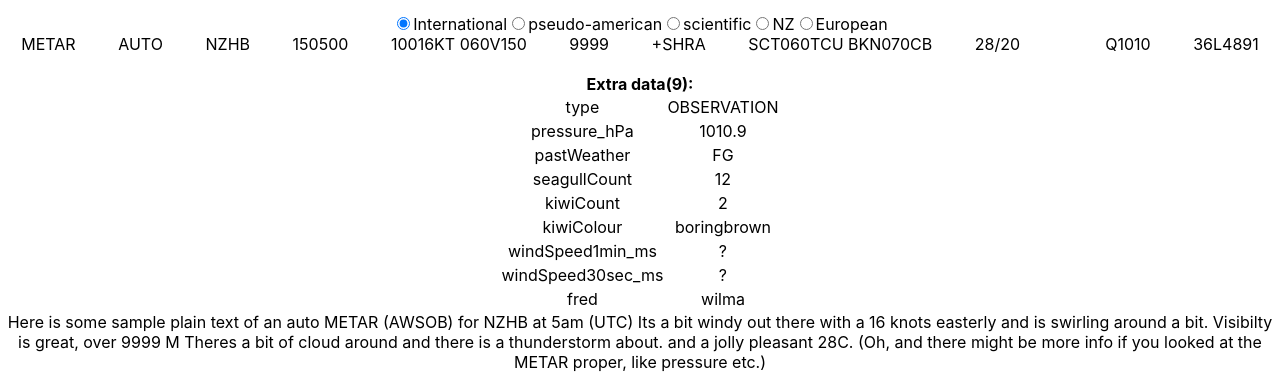
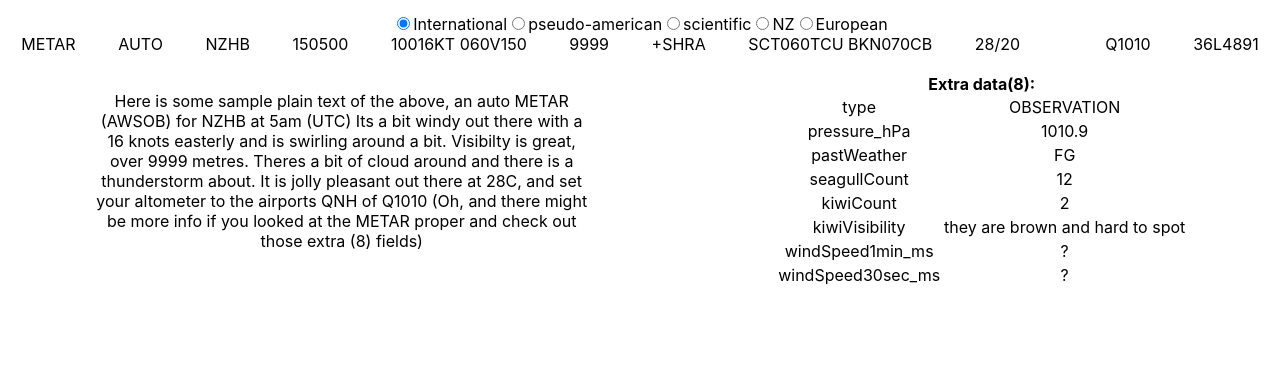
Before and after one commit to H-notle/iwxxm_obs, a React (Create React App) app: page / in a window 1280 px wide. Shown: the part 420-797 px from the top of the page. Built offline with nearby package versions, Linux system fonts and the light colour scheme.

Commit message:
changed layout (extra fields and plain text) tweeked CAVOK added some keyword values

```diff
--- a/src/Metar.tsx
+++ b/src/Metar.tsx
@@ -539,10 +539,12 @@ export function formatPressure(parsedMetar : MetarFields, setUnits:DisplayUnits)
 
 export function formatRunwayState(parsedMetar : MetarFields){
   const result = [];
-  result.push(`${parsedMetar['runwayInfo']['runwayCode']}`);
-  result.push(`${parsedMetar['runwayInfo']['wxCode1']}`);
-  result.push(`${parsedMetar['runwayInfo']['wxCode2']}`);
-  result.push(`${parsedMetar['runwayInfo']['runwayState']}`);
+  if (parsedMetar['runwayInfo']){
+    result.push(`${parsedMetar['runwayInfo']['runwayCode']}`);
+    result.push(`${parsedMetar['runwayInfo']['wxCode1']}`);
+    result.push(`${parsedMetar['runwayInfo']['wxCode2']}`);
+    result.push(`${parsedMetar['runwayInfo']['runwayState']}`);
+  }
   return result.join('');
 }
 
@@ -559,7 +561,7 @@ export function isCAVOK(parsedMetar : MetarFields):boolean {
       result = false;
     } else if (each['cloudType'] === 'CB') {
       result = false;
-    } else if (parsedMetar['presentWeather'] && parsedMetar['presentWeather'].indexOf('TS') >= 0){
+    } else if (parsedMetar['presentWeather'] ){//&& parsedMetar['presentWeather'].indexOf('TS') >= 0){
       result = false; // this prob correct....
     }
   }
@@ -599,7 +601,7 @@ function metar_as_plain_text(parsedMetar: MetarFields, setUnits:DisplayUnits, di
     } else {
       preamble = 'not a proper Observation';
     }
-    result.push('Here is some sample plain text of ' + preamble);
+    result.push('Here is some sample plain text of the above,  ' + preamble);
     if (!is_cccc(parsedMetar['station'] )) {
       result.push('for some place called ' + parsedMetar['station']);
     } else{
@@ -644,9 +646,9 @@ function metar_as_plain_text(parsedMetar: MetarFields, setUnits:DisplayUnits, di
           result.push(`Visibilty is getting down to ${viz}`);
         }
         if (setUnits['visibilityUnits'] === ''){
-          result.push(`M`);
+          result.push(`metres.`);
         }else{
-          result.push(setUnits['visibilityUnits'] );
+          result.push(setUnits['visibilityUnits']+'.' );
         }
       }
     }
@@ -666,21 +668,28 @@ function metar_as_plain_text(parsedMetar: MetarFields, setUnits:DisplayUnits, di
 
     if (parsedMetar['airTemperature_C'] > 25){
       if (parsedMetar['airTemperature_C'] < parsedMetar['dewpointTemperature_C']+4) {
-        result.push(`but its a pretty sticky ${formatTemp(parsedMetar['airTemperature_C'],setUnits)}${setUnits['temperatureUnits']}, Bruce!`);
+        result.push(`It's a pretty sticky ${formatTemp(parsedMetar['airTemperature_C'],setUnits)}${setUnits['temperatureUnits']}, Bruce!`);
       } else if (parsedMetar['airTemperature_C'] < parsedMetar['dewpointTemperature_C']+8) {
-        result.push(`and a jolly pleasant ${formatTemp(parsedMetar['airTemperature_C'],setUnits)}${setUnits['temperatureUnits']}.`);
+        result.push(`It is jolly pleasant out there at ${formatTemp(parsedMetar['airTemperature_C'],setUnits)}${setUnits['temperatureUnits']},`);
       } else {
-        result.push(`and uts a warm  ${formatTemp(parsedMetar['airTemperature_C'],setUnits)}${setUnits['temperatureUnits']}.`);
+        result.push(`It's a warm  ${formatTemp(parsedMetar['airTemperature_C'],setUnits)}${setUnits['temperatureUnits']},`);
       }
     } else if (parsedMetar['airTemperature_C'] < 3){
-        result.push(`and its bloody cold out there at ${formatTemp(parsedMetar['airTemperature_C'],setUnits)}${setUnits['temperatureUnits']}.`);
+        result.push(`Its bloody cold out there at ${formatTemp(parsedMetar['airTemperature_C'],setUnits)}${setUnits['temperatureUnits']},`);
     }else if (parsedMetar['airTemperature_C'] < 8){
-        result.push(`and its getting nippy out there at ${formatTemp(parsedMetar['airTemperature_C'],setUnits)}${setUnits['temperatureUnits']}.`);
+        result.push(`Its getting nippy out there at about ${formatTemp(parsedMetar['airTemperature_C'],setUnits)}${setUnits['temperatureUnits']},`);
     }else {
-        result.push(`and the thermometers reading ${formatTemp(parsedMetar['airTemperature_C'],setUnits)}${setUnits['temperatureUnits']}..`);
+        result.push(`The thermometers reading ${formatTemp(parsedMetar['airTemperature_C'],setUnits)}${setUnits['temperatureUnits']},`);
     }
-
-    result.push('(Oh, and there might be more info if you looked at the METAR proper, like pressure etc.)');
+    result.push(`and set your altometer to the airports QNH of ${formatPressure(parsedMetar, setUnits)}`);
+    let extra = '';
+    const extraN  = Object.keys(parsedMetar.extras).length;
+    if (extraN === 1){
+      extra = `and check out that extra field`;
+    } else if (extraN> 1){
+      extra = `and check out those extra (${Object.keys(parsedMetar.extras).length}) fields`;
+    }
+    result.push(`(Oh, and there might be more info if you looked at the METAR proper ${extra})`);
 
   } catch (e){
     result.push('Well, I could tell you about this report but for this:"' + e +'"!');
@@ -881,7 +890,10 @@ const Metar: React.FC<MetarProps> = ({ metar,displayFormat,keywordInfo,selectedK
     </div>
 
 
-    <div style={{ display: 'flex', flexDirection:'column',justifyContent: 'right'}}>
+    <div style={{ display: 'flex', flexDirection:'row',justifyContent: 'space-around'}}>
+    <div style={{ display: 'flex', flexDirection:'column',justifyContent: 'space-around',maxWidth:500}}>
+    {metar_as_plain_text(metar,setUnits,displayFormat)}</div>
+    <div style={{ display: 'flex', flexDirection:'column',justifyContent: 'space-around'}}>
       <br/>
       <b>Extra data({Object.keys(metar.extras).length}):</b>
       <table  align={"center"}
@@ -942,7 +954,8 @@ const Metar: React.FC<MetarProps> = ({ metar,displayFormat,keywordInfo,selectedK
        }
       </table>
     </div>
-    <div>{metar_as_plain_text(metar,setUnits,displayFormat)}</div>
+
+    </div>
    </>
   )
 };
--- a/src/MetarSmartDisplay.tsx
+++ b/src/MetarSmartDisplay.tsx
@@ -65,22 +65,30 @@ const MetarSmartDisplay: React.FC<MetarSmartDisplayProps> = ({parsedMetar,displa
       result.push(MetarTacField({tacField:formatTimeDDHHMM(parsedMetar),styling:''})); // strictly  MM should be mm=00/30 for METAR
 
       result.push(MetarTacField({tacField:formatWind(parsedMetar,setUnits),styling:calculateStyling(keyPhrases,'wind')}));
-      //
+
       if (isCAVOK(parsedMetar) && displayFormat !== 'nz') {
 
         result.push(MetarTacField({tacField:'CAVOK',styling:calculateStyling(keyPhrases,'viz,wx')}));
+
       } else {
         result.push(MetarTacField({tacField:formatViz(parsedMetar, setUnits, displayFormat),styling:calculateStyling(keyPhrases,'viz')}));
         const presWx =  formatPresentWx(parsedMetar);
-        if (keyPhrases.includes('viz') && (presWx.includes('SH') || presWx.includes('SH'))){
+        if (keyPhrases.includes('viz') && (presWx.includes('SH') || presWx.includes('SH') || presWx.includes('FG'))){
           result.push(MetarTacField({tacField:presWx,styling:'<b>'}));
         } else{
           result.push(MetarTacField({tacField:presWx,styling:calculateStyling(keyPhrases,'wx')}));
         }
         result.push(MetarTacField({tacField:formatClouds(parsedMetar),styling:''}));
       }
+
       result.push(MetarTacField({tacField:formatTemps(parsedMetar,setUnits),styling:calculateStyling(keyPhrases,'_C')}));
-      result.push(MetarTacField({tacField:formatRecentWx(parsedMetar),styling:calculateStyling(keyPhrases,'wx')}));
+
+      const recentWx =  formatRecentWx(parsedMetar);
+      if (keyPhrases.includes('viz') && (recentWx.includes('SH') || recentWx.includes('SH') || recentWx.includes('FG'))){
+        result.push(MetarTacField({tacField:recentWx,styling:'<b>'}));
+      } else{
+        result.push(MetarTacField({tacField:recentWx,styling:calculateStyling(keyPhrases,'wx')}));
+      }
       //15.13.3 wind shear TODO..
       //       WS RDRDR or  WS ALL RWY
       // Information on the existence of wind shear along the take-off path or approach path
--- a/src/here_is_some_data.json
+++ b/src/here_is_some_data.json
@@ -32,7 +32,7 @@
 	],
 	"seagullCount": 12,
 	"kiwiCount": 2,
-	"kiwiColour": "boringbrown",
+	"kiwiVisibility": "they are brown and hard to spot",
 	"runwayInfo": {
 		"runwayCode": "36L",
 		"wxCode1": 4,
@@ -76,6 +76,5 @@
 		"2022-12-15T04:59:30Z": 6.123,
 		"2022-12-15T05:00:00Z": 5.789,
 		"2022-12-15T05:00:30Z": 6.123
-	},
-	"fred": "wilma"
+	}
 }
```
